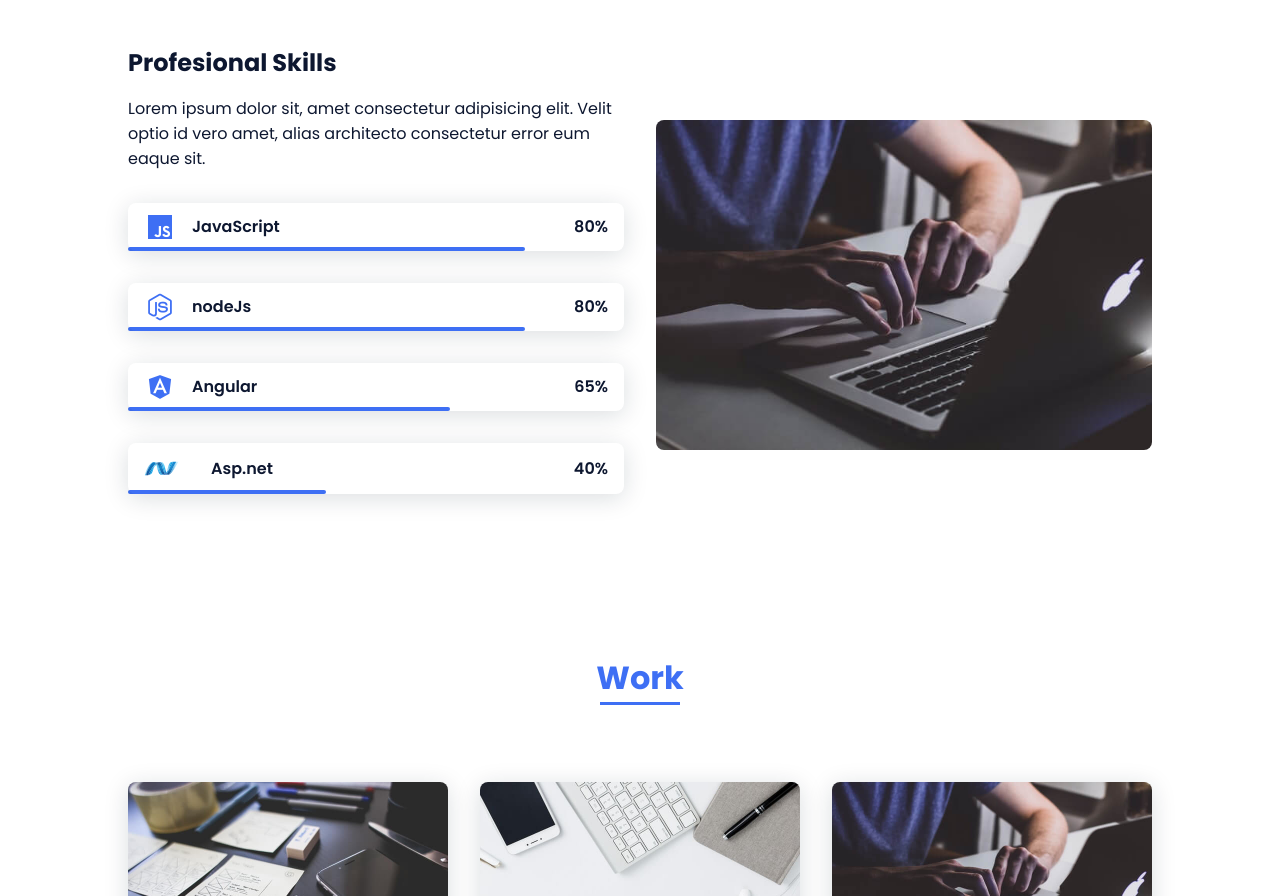
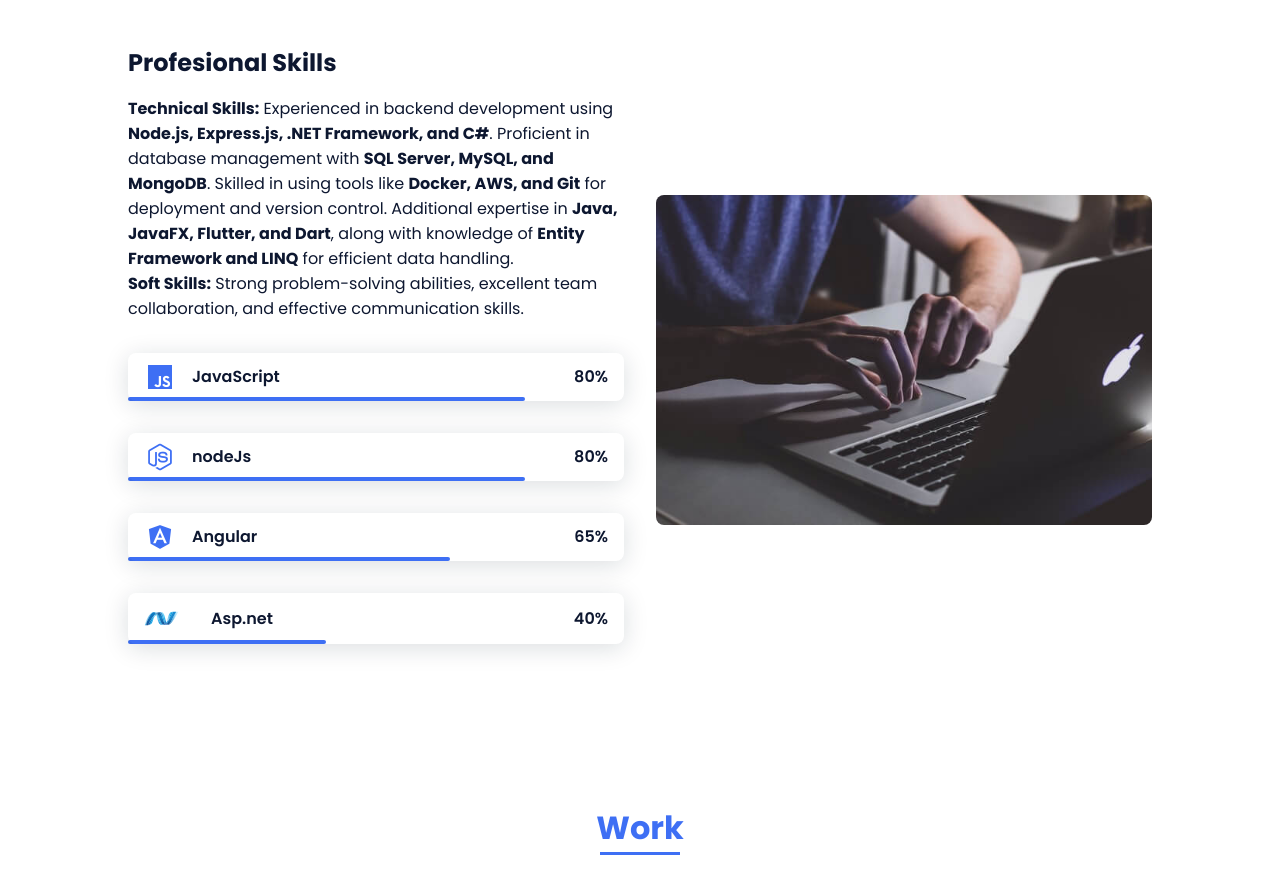
Before and after one commit to Andrewnazeh/Andrewnazeh-Portfolio, a plain HTML site: page index.html in a window 1280 px wide. Shown: the part 1406-2302 px from the top of the page. Drawn offline with nearby package versions, Linux system fonts and the light colour scheme.

Commit message:
edit skills

```diff
--- a/index.html
+++ b/index.html
@@ -11,8 +11,7 @@
     />
 
     <title>andrew-nazeh Portfolio</title>
-    <link rel="icon" type="image/x-icon" href="/assets/img/portfolio.png">
-
+    <link rel="icon" type="image/x-icon" href="/assets/img/portfolio.png" />
   </head>
   <body>
     <!--===== HEADER =====-->
@@ -138,9 +137,17 @@
           <div>
             <h2 class="skills__subtitle">Profesional Skills</h2>
             <p class="skills__text">
-              Lorem ipsum dolor sit, amet consectetur adipisicing elit. Velit
-              optio id vero amet, alias architecto consectetur error eum eaque
-              sit.
+              <strong>Technical Skills:</strong> Experienced in backend
+              development using
+              <strong>Node.js, Express.js, .NET Framework, and C#</strong>.
+              Proficient in database management with
+              <strong>SQL Server, MySQL, and MongoDB</strong>. Skilled in using
+              tools like <strong>Docker, AWS, and Git</strong> for deployment
+              and version control. Additional expertise in
+              <strong>Java, JavaFX, Flutter, and Dart</strong>, along with
+              knowledge of <strong>Entity Framework and LINQ</strong>
+              for efficient data handling.<br />
+              <strong>Soft Skills:</strong> Strong problem-solving abilities, excellent team collaboration, and effective communication skills.
             </p>
             <div class="skills__data">
               <div class="skills__names">
```
